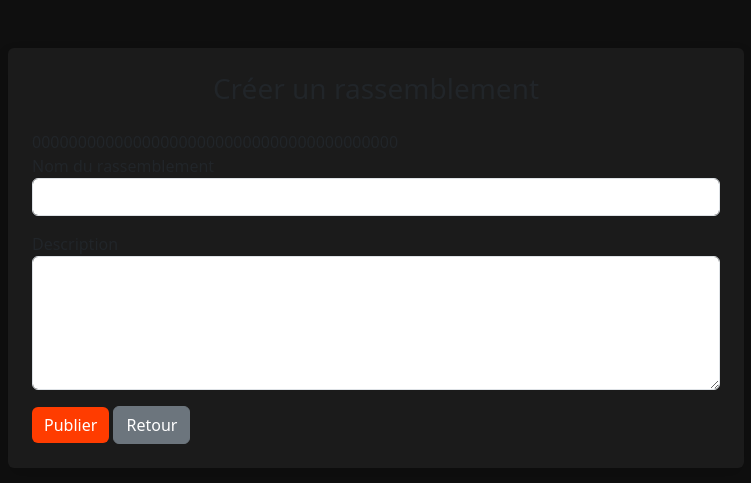
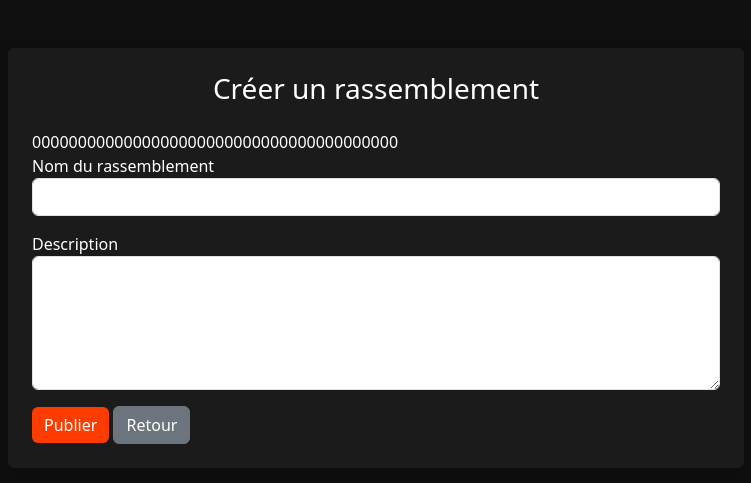
Before and after one commit to olivier56240/menottes, a Flask app: page /notes/create in a window 1280 px wide. Shown: the part 57-540 px from the top of the page, without its empty margins (264-1015 px from the left). Run offline with Flask 3, Linux system fonts and the light colour scheme; the visitor is signed in with stand-in values (Sample User, id 1).

Commit message:
fix create page text color

```diff
--- a/app/templates/notes/create.html
+++ b/app/templates/notes/create.html
@@ -3,19 +3,19 @@
 
 <div class="row justify-content-center">
    <div class="col-md-8">
-       <div class="card p-4 shadow">
-           <h3 class="mb-4 text-center">Créer un rassemblement</h3>
+       <div class="card p-4 shadow text-white">
+           <h3 class="mb-4 text-center text-white">Créer un rassemblement</h3>
 
            <form method="POST">
                {{ csrf_token() }}
 
             <div class="mb-3">
-                   <label>Nom du rassemblement</label>
+   <label class="text-white">Nom du rassemblement</label>
    <input type="text" name="title" class="form-control" required>
 </div>
 
 <div class="mb-3">
-                   <label>Description</label>
+   <label class="text-white">Description</label>
    <textarea name="content" rows="5" class="form-control" required></textarea>
 </div>
 
```
Lines whose indentation alone changed are shown as unchanged.
